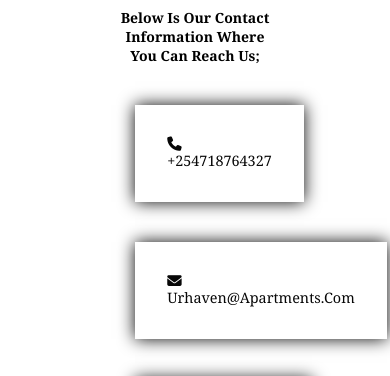
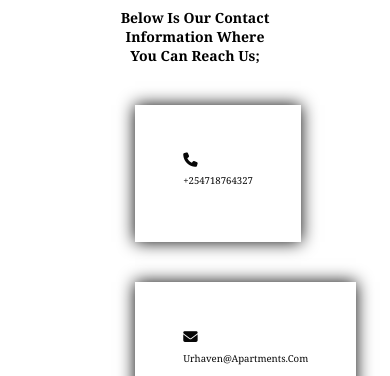
Before and after one commit to lwambon/Urban-Haven-apartments-website, a website built with Vite: page index.html in a window 390 px wide. Shown: the part 6862-7238 px from the top of the page. Built offline with nearby package versions, Linux system fonts and the light colour scheme; files whose address does not match are found by name.

Commit message:
responsive urban haven website

```diff
--- a/style.css
+++ b/style.css
@@ -546,41 +546,10 @@ html {
 }
 
 @media screen and (max-width: 53.75rem) {
-  .contact-items{
-    width:100%;
-    display: flex;
-  }
-
-  .contact-details {
-    flex-direction: column;
-  }
-  .contact-form-card{
-    width: 100%;
-  }
-
-  .contact-icon{
-    padding:3rem;
-    gap: 5rem;
-
-  }
-  .contact-items{
-    font-size: 1.8rem;
-    width: 100%;
-  }
-
-
-  .contact-text-details {
-    padding: 3rem;
-
-  }
-
-}
-
-@media screen and (max-width: 53.75rem){
-  .contact-items{
-    width:40rem;
+  /*.contact-items{
+    width:20rem;
     padding: 4rem;
-  }
+  }*/
 
   .contact-details {
     flex-direction: column;
@@ -605,6 +574,20 @@ html {
 
   }
 
+}
+
+@media screen and (max-width: 53.75rem){
+  .contact-items{
+    max-width: max-content;
+    padding: 6rem;
+    margin: auto;
+  }
+  .contact-items p{
+    font-size:1.2rem;
+    text-align: justify;
+    margin: auto;
+    padding: .9rem 0;
+  }
 }
 
 
```
